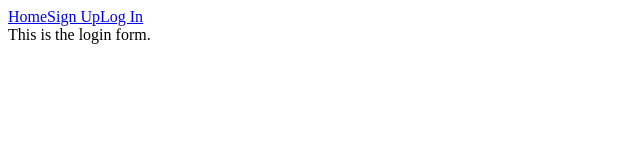
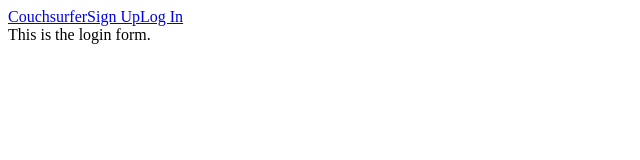
Before and after one commit to aback223/couchsurfer, a React (Create React App) app: page /login in a window 1280 px wide. Shown: the top 160 px of the page, without its empty margins (0-640 px from the left). Built offline with nearby package versions, Linux system fonts and the light colour scheme.

Commit message:
change home button text to couchsurfer

```diff
--- a/src/components/Navbar.js
+++ b/src/components/Navbar.js
@@ -5,7 +5,7 @@
   render() {
     return(
       <div className="navbar">
-        <NavLink to="/">Home</NavLink>
+        <NavLink to="/">Couchsurfer</NavLink>
         <NavLink to="/signup">Sign Up</NavLink>
         <NavLink to="/login">Log In</NavLink>
       </div>
```
